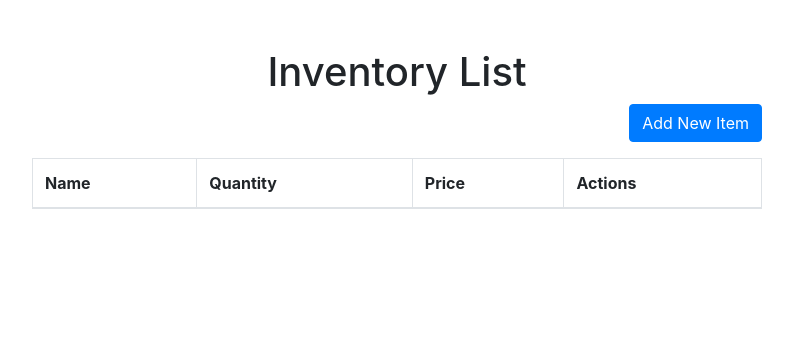
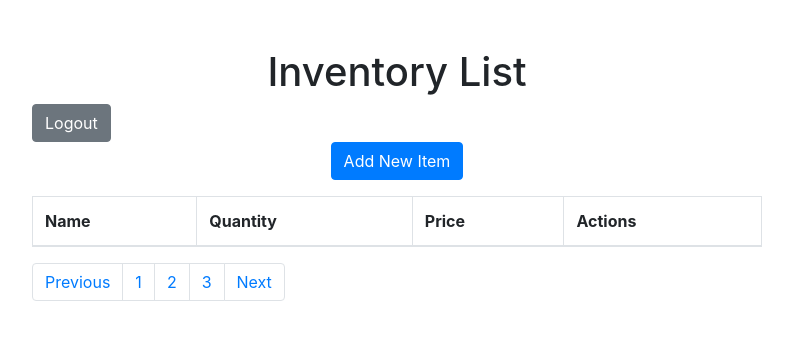
Before and after one commit to gandharvajoshi/inventory, a Django app: page /main/ in a window 1280 px wide. Shown: the top 340 px of the page, without its empty margins (243-1036 px from the left). Run offline with Django 5.2, Linux system fonts and the light colour scheme; a user stored in the database is signed in; data comes from the database, SQL or seed files in the repository; data that the repository does not hold is empty; some libraries are stand-ins or nearby versions.

Commit message:
made the project

```diff
--- a/action/models.py
+++ b/action/models.py
@@ -1,11 +1,5 @@
 from django.db import models
 
-class Inventory(models.Model):
-    name = models.CharField(max_length=100)
-    price = models.DecimalField(max_digits=10, decimal_places=2)
-    quantity = models.PositiveIntegerField()
 
-    def __str__(self):
-        return self.name
 
 # Create your models here.
--- a/action/urls.py
+++ b/action/urls.py
@@ -2,5 +2,4 @@ from django.urls import path
 from . import views
 urlpatterns = [
     path('add/',views.add_item,name="add")
-
 ]
--- a/inventory/settings.py
+++ b/inventory/settings.py
@@ -126,3 +126,5 @@ STATIC_URL = 'static/'
 # https://docs.djangoproject.com/en/5.1/ref/settings/#default-auto-field
 
 DEFAULT_AUTO_FIELD = 'django.db.models.BigAutoField'
+
+LOGIN_URL = 'login_view'  # or '/login/'
--- a/main/models.py
+++ b/main/models.py
@@ -1,5 +1,7 @@
 from django.db import models
+from django.contrib.auth.models import User
 class Inventory(models.Model):
+    user=models.ForeignKey(User,on_delete=models.CASCADE)
     name = models.CharField(max_length=100)
     quantity  = models.PositiveIntegerField()
     price = models.DecimalField(max_digits=10, decimal_places=2)
--- a/main/templates/main/mainpage.html
+++ b/main/templates/main/mainpage.html
@@ -4,6 +4,13 @@
     <meta charset="UTF-8">
     <meta name="viewport" content="width=device-width, initial-scale=1.0">
     <title>Inventory List</title>
+    <style>
+        @page{
+
+            align-self: center;
+            align-items: center;
+        }
+    </style>
     <!-- Bootstrap CSS -->
     <link href="https://cdn.jsdelivr.net/npm/bootstrap@4.4.1/dist/css/bootstrap.min.css" rel="stylesheet">
 </head>
@@ -13,10 +20,15 @@
         <div class="row justify-content-center">
             <div class="col-md-8">
                 <!-- Add Item Button -->
+                <form method="post" action="{% url 'logout' %}">
+                    {% csrf_token %}
+                    <button type="submit" class="btn btn-secondary">Logout</button>
+                </form>
                 <div class="text-right mb-3">
+                <center>
                     <a href="{% url 'add' %}" class="btn btn-primary">Add New Item</a>
+                </center>
                 </div>
-
                 <!-- Inventory Table -->
                 <table class="table table-bordered table-striped">
                     <thead>
@@ -44,6 +56,20 @@
                         {% endfor %}
                     </tbody>
                 </table>
+                <div id="page">
+                <nav aria-label="Page navigation example" style="margin: auto;">
+
+                    <ul class="pagination">
+                      <li class="page-item"><a class="page-link" href="#">Previous</a></li>
+                      <li class="page-item"><a class="page-link" href="#">1</a></li>
+                      <li class="page-item"><a class="page-link" href="#">2</a></li>
+                      <li class="page-item"><a class="page-link" href="#">3</a></li>
+                      <li class="page-item"><a class="page-link" href="#">Next</a></li>
+                    </ul>
+
+                </nav>
+                </div>
+
             </div>
         </div>
     </div>
--- a/main/urls.py
+++ b/main/urls.py
@@ -2,5 +2,6 @@ from django.urls import path
 from . import views
 urlpatterns = [
     path('', views.mainpage, name='mainpage'),
-    path('delete/<int:item_id>/',views.delete_item,name="delete")
+    path('delete/<int:item_id>/',views.delete_item,name="delete"),
+    path('logout/',views.logout_view,name='logout')
 ]
--- a/main/views.py
+++ b/main/views.py
@@ -3,7 +3,9 @@ from django.urls import reverse
 from .models import Inventory  # Import the InventoryItem model
 from django.shortcuts import render, redirect, get_object_or_404
 from django.contrib.auth.decorators import login_required
-@login_required
+from django.http import HttpResponseRedirect
+from django.contrib.auth import logout
+@login_required(login_url='login_view')
 def delete_item(request, item_id):
     item = get_object_or_404(Inventory, id=item_id)  # Get the item or return 404
     if request.method == 'POST':
@@ -11,13 +13,17 @@ def delete_item(request, item_id):
         return redirect(reverse(mainpage))  # Redirect to the inventory list
     return render(request, 'inventor/confirm_delete.html', {'item': item})
 
-@login_required
+@login_required(login_url='/login/')
 def mainpage(request):
     # Fetch all inventory items from the database
-    items = Inventory.objects.all()
+    items = Inventory.objects.filter(user=request.user)
 
     # Pass the items to the template
     context = {
         'items': items,
     }
     return render(request, 'main/mainpage.html', context)
+
+def logout_view(request):
+    logout(request)
+    return HttpResponseRedirect(reverse('login_view'))
```
Also changed, not shown: action/views.py (+6 -14 lines), action/migrations/0002_delete_inventory.py (added), db.sqlite3, main/migrations/0003_inventory_user.py (added), main/migrations/0004_remove_inventory_user.py (added), main/migrations/0005_inventory_user.py (added).
